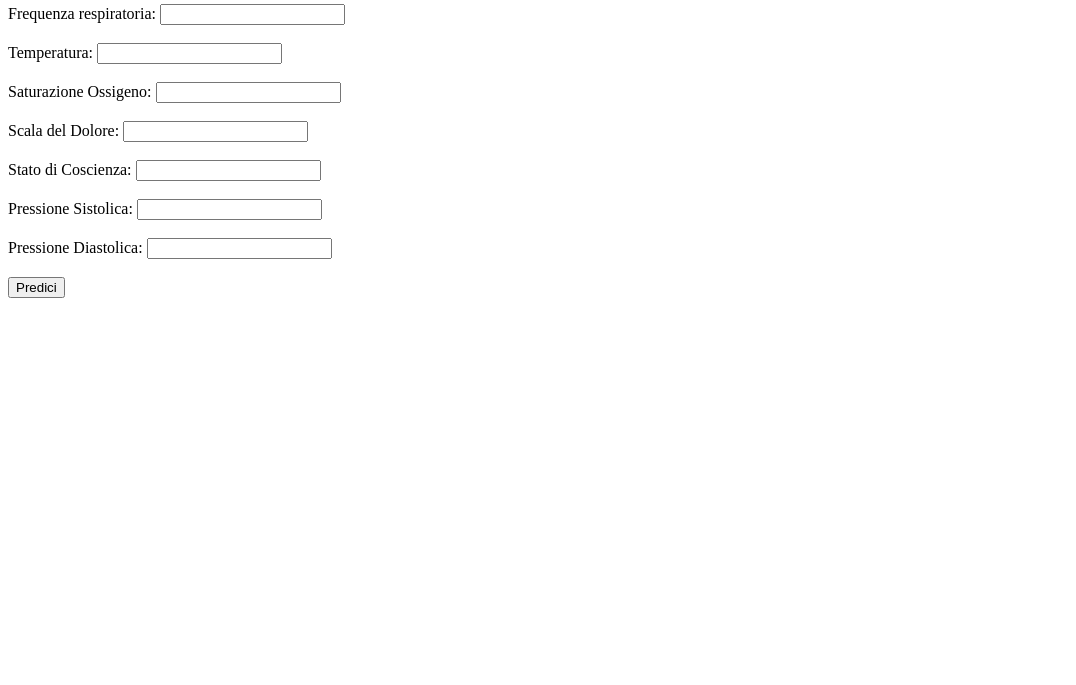
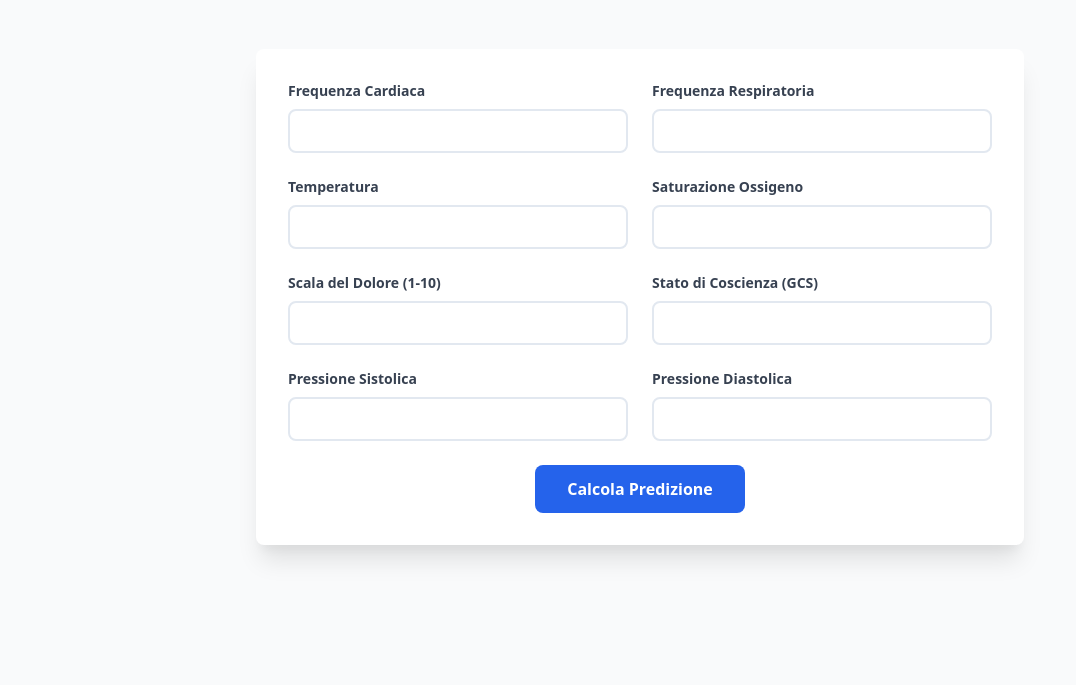
Before and after one commit to Reaaaale/TriageAI, a website: page index.html in a window 1280 px wide. Shown: the part 115-800 px from the top of the page, without its empty margins (0-1076 px from the left). Drawn offline with nearby package versions, Linux system fonts and the light colour scheme.

Commit message:
Modificato il backend per richiesta POST da file HTML e aggiunto lo stile al file

```diff
--- a/index.html
+++ b/index.html
@@ -4,39 +4,137 @@
 <meta charset="UTF-8">
 <meta name="viewport" content="width=device-width, initial-scale=1.0">
 <title>Color Code Prediction</title>
+<link href="https://cdnjs.cloudflare.com/ajax/libs/tailwindcss/2.2.19/tailwind.min.css" rel="stylesheet">
 </head>
-<body>
-    <h1>Predizione del codice colore dei pazienti in PS</h1>
-    <form id="Prediction-form">
-        <label for="Frequenza cardiaca">Frequenza Cardiaca:</label>
-        <input type="number" id="Frequenza Cardiaca" name="frequenza_cardiaca" required><br><br>
+<style>
+    .input-group {
+        transition: all 0.3s ease;
+    }
 
-        <label for="Frequenza respiratoria">Frequenza respiratoria:</label>
-        <input type="number" id="Frequenza respiratoria" name="frequenza_respiratoria" required><br><br>
+    .input-group:hover {
+        transform: translateX(10px);
+    }
 
-        <label for="Temperatura">Temperatura:</label>
-        <input type="number" id="Temperatura" name="temperatura" required><br><br>
+    .form-input {
+        transition: all 0.2s ease;
+        border: 2px solid #e2e8f0;
+    }
 
-        <label for="Saturazione Ossigeno">Saturazione Ossigeno:</label>
-        <input type="number" id="Saturazione Ossigeno" name="saturazione_ossigeno" required><br><br>
+    .form-input:focus {
+        border-color: #4299e1;
+        box-shadow: 0 0 0 3px rgba(66, 153, 225, 0.5);
+    }
 
-        <label for="dolore">Scala del Dolore:</label>
-        <input type="number" id="dolore" name="dolore" required><br><br>
+    .submit-button {
+        transition: all 0.3s ease;
+    }
 
-        <label for="stato_coscienza">Stato di Coscienza:</label>
-        <input type="number" id="stato_coscienza" name="stato_coscienza" required><br><br>
+    .submit-button:hover {
+        transform: translateY(-2px);
+    }
 
-        <label for="pressione_sistolica">Pressione Sistolica:</label>
-        <input type="number" id="pressione_sistolica" name="pressione_sistolica" required><br><br>
+    .result-card {
+        transition: all 0.5s ease;
+        opacity: 0;
+        transform: translateY(20px);
+    }
 
-        <label for="pressione_diastolica">Pressione Diastolica:</label>
-        <input type="number" id="pressione_diastolica" name="pressione_diastolica" required><br><br>
+    .result-card.visible {
+        opacity: 1;
+        transform: translateY(0);
+    }
+</style>
+<body class="bg-gray-50 min-h-screen">
+    <div class="container mx-auto px-4 py-8">
+        <header class="text-center mb-12">
+            <h1 class="text-4xl font-bold text-gray-800 mb-4">Sistema di Triage ML</h1>
+            <p class="text-gray-600 text-lg">Predizione automatica del codice colore basata su parametri vitali</p>
+        </header>
 
+        <div class="max-w-3xl mx-auto bg-white rounded-lg shadow-xl p-8">
+            <form id="prediction-form" class="space-y-6">
+                <div class="grid md:grid-cols-2 gap-6">
+                    <div class="input-group">
+                        <label class="block text-gray-700 text-sm font-semibold mb-2" for="frequenza_cardiaca">
+                            Frequenza Cardiaca
+                        </label>
+                        <input type="number" id="frequenza_cardiaca"
+                               class="form-input w-full px-4 py-2 rounded-lg" required>
+                    </div>
 
-        <button type="submit">Predici</button>
-    </form>
+                    <div class="input-group">
+                        <label class="block text-gray-700 text-sm font-semibold mb-2" for="frequenza_respiratoria">
+                            Frequenza Respiratoria
+                        </label>
+                        <input type="number" id="frequenza_respiratoria"
+                               class="form-input w-full px-4 py-2 rounded-lg" required>
+                    </div>
 
-    <h2 id="Results"></h2>
+                    <div class="input-group">
+                        <label class="block text-gray-700 text-sm font-semibold mb-2" for="temperatura">
+                            Temperatura
+                        </label>
+                        <input type="number" id="temperatura" step="0.1"
+                               class="form-input w-full px-4 py-2 rounded-lg" required>
+                    </div>
+
+                    <div class="input-group">
+                        <label class="block text-gray-700 text-sm font-semibold mb-2" for="saturazione_ossigeno">
+                            Saturazione Ossigeno
+                        </label>
+                        <input type="number" id="saturazione_ossigeno"
+                               class="form-input w-full px-4 py-2 rounded-lg" required>
+                    </div>
+
+                    <div class="input-group">
+                        <label class="block text-gray-700 text-sm font-semibold mb-2" for="dolore">
+                            Scala del Dolore (1-10)
+                        </label>
+                        <input type="number" id="dolore" min="1" max="10"
+                               class="form-input w-full px-4 py-2 rounded-lg" required>
+                    </div>
+
+                    <div class="input-group">
+                        <label class="block text-gray-700 text-sm font-semibold mb-2" for="stato_coscienza">
+                            Stato di Coscienza (GCS)
+                        </label>
+                        <input type="number" id="stato_coscienza" min="3" max="15"
+                               class="form-input w-full px-4 py-2 rounded-lg" required>
+                    </div>
+
+                    <div class="input-group">
+                        <label class="block text-gray-700 text-sm font-semibold mb-2" for="pressione_sistolica">
+                            Pressione Sistolica
+                        </label>
+                        <input type="number" id="pressione_sistolica"
+                               class="form-input w-full px-4 py-2 rounded-lg" required>
+                    </div>
+
+                    <div class="input-group">
+                        <label class="block text-gray-700 text-sm font-semibold mb-2" for="pressione_diastolica">
+                            Pressione Diastolica
+                        </label>
+                        <input type="number" id="pressione_diastolica"
+                               class="form-input w-full px-4 py-2 rounded-lg" required>
+                    </div>
+                </div>
+
+                <div class="text-center mt-8">
+                    <button type="submit"
+                            class="submit-button bg-blue-600 text-white px-8 py-3 rounded-lg font-semibold hover:bg-blue-700 focus:outline-none focus:ring-2 focus:ring-blue-500 focus:ring-offset-2">
+                        Calcola Predizione
+                    </button>
+                </div>
+            </form>
+
+            <div id="result" class="result-card mt-8 p-6 rounded-lg hidden">
+                <h2 class="text-2xl font-bold mb-4">Risultato Predizione:</h2>
+                <div id="prediction-result" class="text-center p-4 rounded-lg text-white font-bold text-xl">
+                </div>
+            </div>
+        </div>
+    </div>
+
 
 
     <script>
```
Also changed, not shown: index.js (+18 -5 lines).
